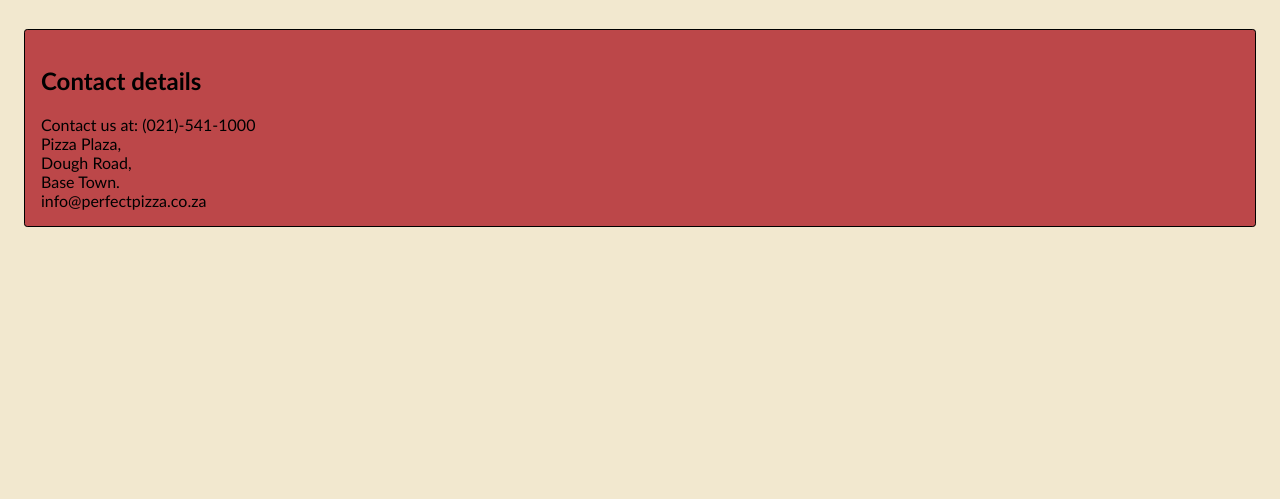
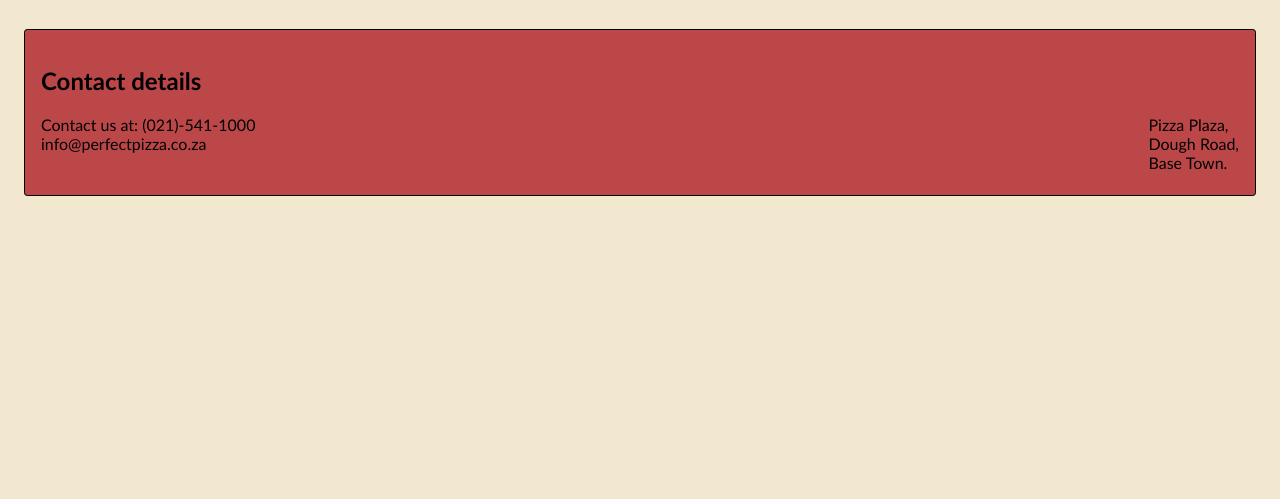
Before and after one commit to grac-e/perfect-pizza, a plain HTML site: page index.html in a window 1280 px wide. Shown: the part 301-800 px from the top of the page. Drawn offline with Linux system fonts and the light colour scheme.

Commit message:
Updated commit: Updated css and html files

```diff
--- a/index.html
+++ b/index.html
@@ -15,7 +15,7 @@
 
         <div class="pizza small_pizza">
             <img src="https://user-images.githubusercontent.com/34037/167313920-09aeb40f-9952-439b-8e54-a04c02caa427.png"
-                width="100">
+                width="125">
             <h2>Small Pizza</h2>
             <h3>R55.00</h3>
             <div>
@@ -46,19 +46,18 @@
 
     <div class="pizza contact_details">
         <h2>Contact details</h2>
-        Contact us at: (021)-541-1000
-        <div>
-            Pizza Plaza,
+        <div class="contact">
+            <div>Contact us at: (021)-541-1000</div>
+            <div>info@perfectpizza.co.za</div>
         </div>
-        <div>
-            Dough Road,
+
+        <div class="address">
+            <div>Pizza Plaza,</div>
+            <div>Dough Road,</div>
+            <div>Base Town.</div>
         </div>
-        <div>
-            Base Town.
-        </div>
-        <div>
-            info@perfectpizza.co.za
-        </div>
+
+    </div>
     </div>
 </body>
 
--- a/styles.css
+++ b/styles.css
@@ -43,6 +43,7 @@ body {
 
 .contact_details {
     background-color: #bc4749;
+    padding-bottom: 5em;
 }
 
 @media (min-width: 960px) {
@@ -50,3 +51,11 @@ body {
         display: flex;
     }
 }
+
+.contact {
+    float: inline-start;
+}
+
+.address {
+    float: inline-end;
+}
```
